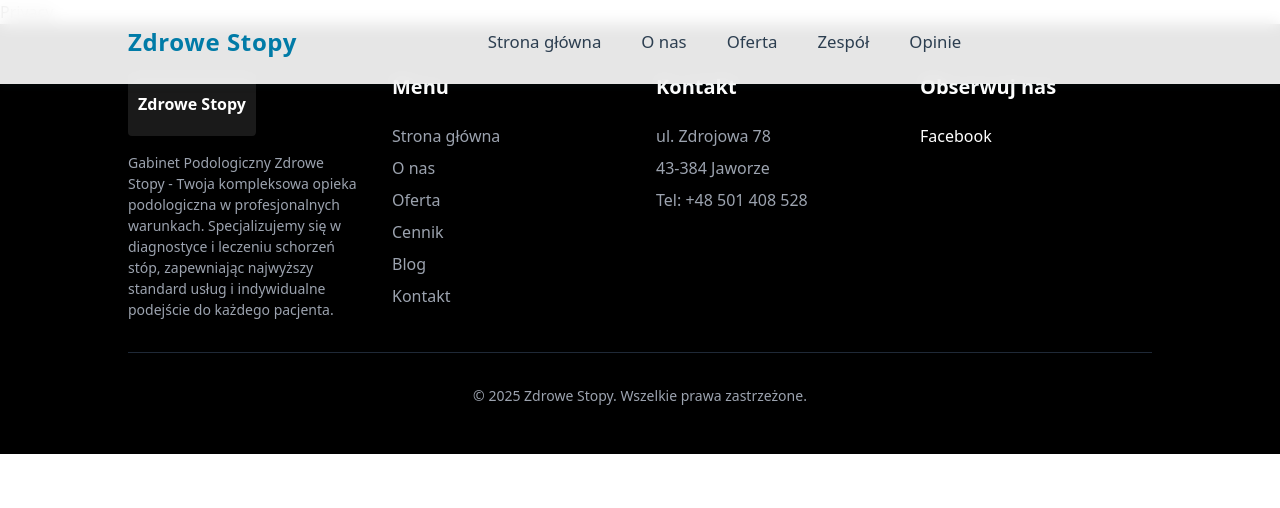
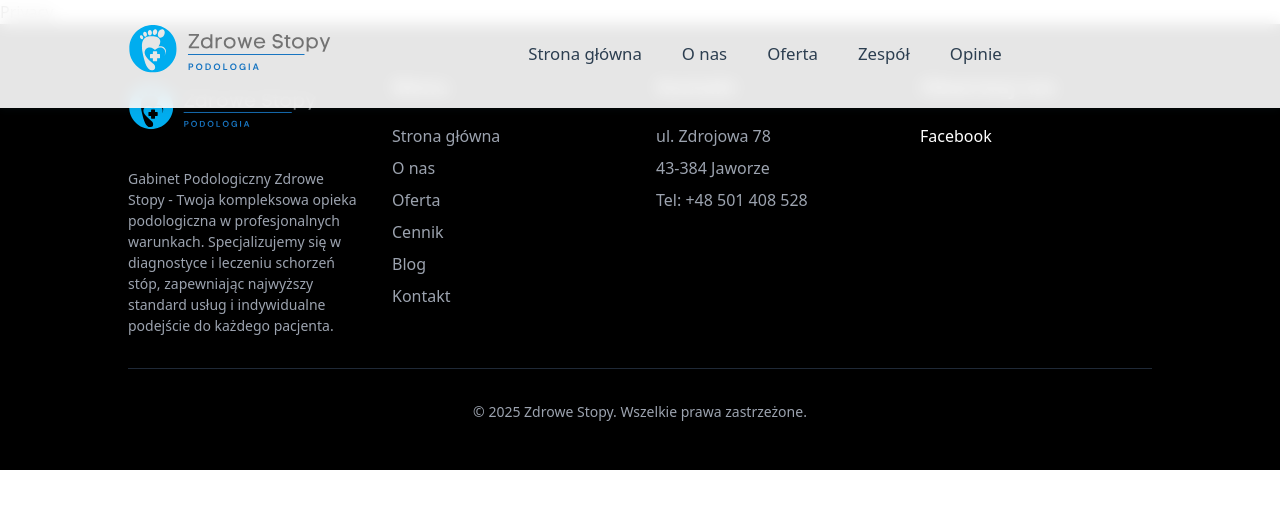
Before and after one commit to kvbaurb99/gabinetpodologiczny, a Next.js app: page /polityka-prywatnosci in a window 1280 px wide. Shown: the top 508 px of the page. Built offline with nearby package versions, Linux system fonts and the light colour scheme.

Commit message:
update logo

```diff
--- a/src/components/footer/Footer.tsx
+++ b/src/components/footer/Footer.tsx
@@ -1,5 +1,6 @@
 // Footer.js
-import React from "react";
+import LogoImage from "@/assets/logo.svg";
+
 import {
   FooterWrapper,
   Container,
@@ -14,6 +15,7 @@ import {
   SocialLinks,
   Copyright,
 } from "./style/footer";
+import Image from "next/image";
 
 const menuItems = [
   { title: "Strona główna", href: "#" },
@@ -31,9 +33,15 @@ const Footer = () => {
         <GridContainer>
           {/* Column 1: Logo and Description */}
           <Column>
-            <LogoContainer>
-              <span className="font-semibold">Zdrowe Stopy</span>
-            </LogoContainer>
+            <Image
+              src={LogoImage}
+              alt="Zdrowe Stopy Logo"
+              width={240}
+              quality={100}
+              loading="lazy"
+              height={160}
+              className="object-cover h-[80px]"
+            />
             <Description>
               Gabinet Podologiczny Zdrowe Stopy - Twoja kompleksowa opieka
               podologiczna w profesjonalnych warunkach. Specjalizujemy się w
--- a/src/components/header/Header.tsx
+++ b/src/components/header/Header.tsx
@@ -175,7 +175,7 @@ function HeaderSlide({
             </SlideDescription>
 
             <ButtonsContainer>
-              <Link href="tel:+48501408528" passHref legacyBehavior>
+              <Link href="tel:+48501408528" passHref>
                 <PrimaryButton>
                   <Calendar />
                   <span>Umów wizytę</span>
@@ -183,7 +183,7 @@ function HeaderSlide({
                 </PrimaryButton>
               </Link>
 
-              <Link href="tel:+48501408528" passHref legacyBehavior>
+              <Link href="tel:+48501408528" passHref>
                 <SecondaryButton>
                   <Phone />
                   <span>+48 501 408 528</span>
--- a/src/components/header/styles/slide.ts
+++ b/src/components/header/styles/slide.ts
@@ -104,7 +104,7 @@ export const ButtonsContainer = styled.div`
   }
 `;
 
-export const PrimaryButton = styled.a`
+export const PrimaryButton = styled.button`
   display: inline-flex;
   align-items: center;
   justify-content: center;
@@ -141,7 +141,7 @@ export const PrimaryButton = styled.a`
   }
 `;
 
-export const SecondaryButton = styled.a`
+export const SecondaryButton = styled.button`
   display: inline-flex;
   align-items: center;
   gap: 0.75rem;
--- a/src/components/navigation/Navigation.tsx
+++ b/src/components/navigation/Navigation.tsx
@@ -11,8 +11,10 @@ import {
 import { EnhancedMobileMenu } from "./MobileMenu";
 import Link from "next/link";
 import { usePathname } from "next/navigation";
+import LogoImage from "@/assets/logo.svg";
 import { navbarLinks } from "./data/navbarLinks";
 import { Menu, XIcon } from "lucide-react";
+import Image from "next/image";
 
 export default function Navigation() {
   const pathname = usePathname();
@@ -48,10 +50,15 @@ export default function Navigation() {
   return (
     <Nav $scrolled={scrolled}>
       <NavContainer>
-        <LogoContainer>
-          {/* Tutaj dodaj swoje logo */}
-          <Logo>Zdrowe Stopy</Logo>
-        </LogoContainer>
+        <Image
+          src={LogoImage}
+          alt="Zdrowe Stopy Logo"
+          width={250}
+          quality={100}
+          priority
+          height={160}
+          className="h-[60px] object-cover w-[200px] lg:w-[250px]"
+        />
 
         {/* Menu na większych ekranach */}
         <MenuItems>
```
Also changed, not shown: src/assets/logo.svg (added).
